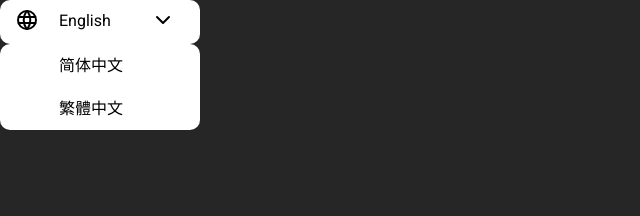
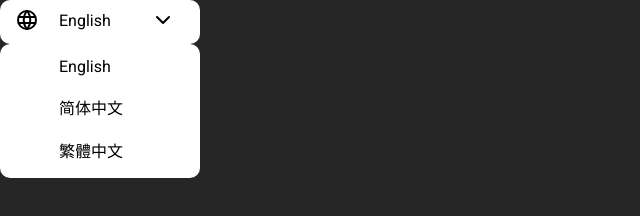
Before and after one commit to henrylin03/dropdown, a plain HTML site: page index.html in a window 1280 px wide. Both pictures are taken after a click on the button "English". Shown: the whole page, without its empty margins (0-640 px from the left). Drawn offline with Linux system fonts and the light colour scheme.

Commit message:
add selected language into options as well. add slight padding to give a ring around options

```diff
--- a/index.html
+++ b/index.html
@@ -26,6 +26,10 @@
       <ul class="dropdown-options">
         <li class="option">
           <figure></figure>
+          <p>English</p>
+        </li>
+        <li class="option">
+          <figure></figure>
           <p>简体中文</p>
         </li>
         <li class="option">
--- a/script.js
+++ b/script.js
@@ -1,5 +1,6 @@
 const dropdownBtn = document.querySelector(".language-selector-btn");
 const dropdownOptions = document.querySelector(".dropdown-options");
+const currentLanguage = document.querySelector(".selected-language");
 
 dropdownBtn.addEventListener("mousedown", () =>
   dropdownOptions.classList.toggle("opened")
--- a/styles.css
+++ b/styles.css
@@ -62,6 +62,7 @@ ul {
   background-color: white;
   border-radius: var(--roundedness);
   width: var(--width);
+  padding: 5px;
 }
 
 .dropdown-options.opened {
@@ -74,7 +75,7 @@ ul {
   cursor: pointer;
   border-radius: var(--roundedness);
   width: 100%;
-  padding: 8px 15px;
+  padding: 8px 10px;
 }
 
 .option:hover {
```
